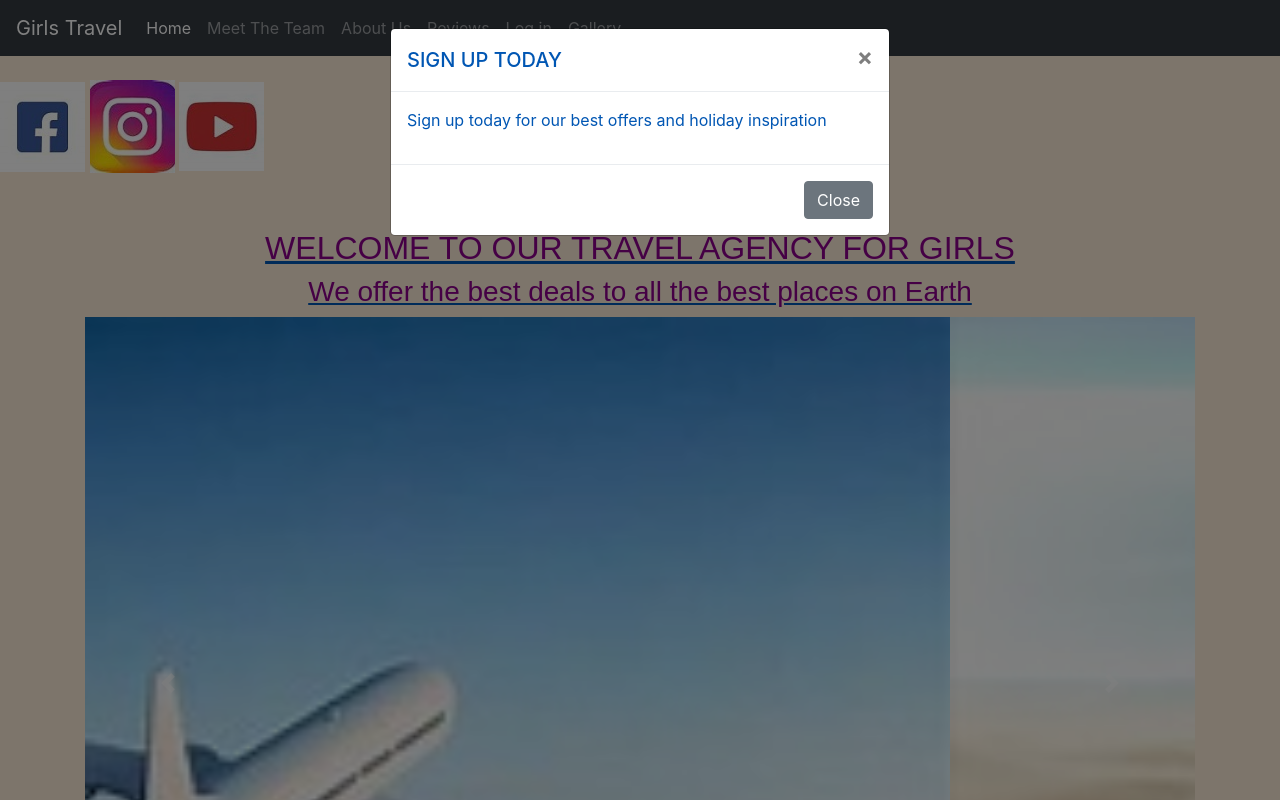
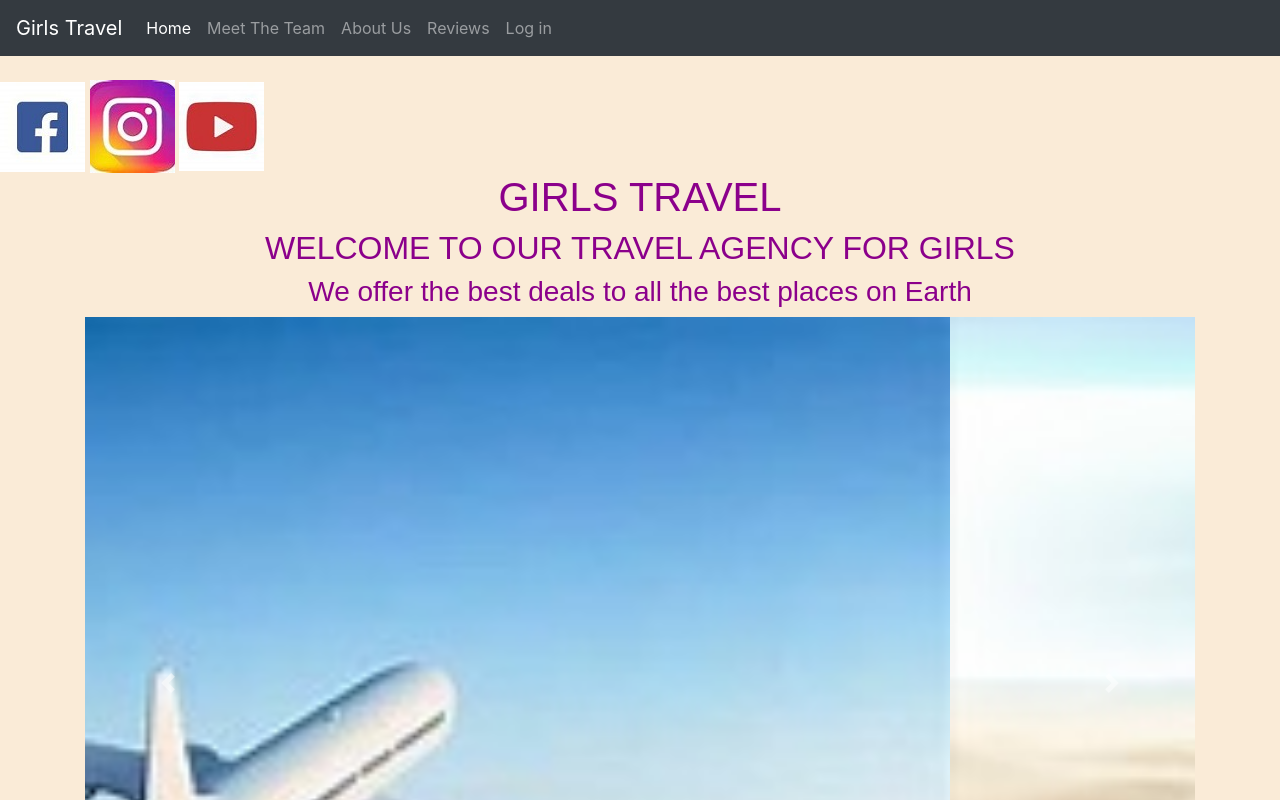
Before and after one commit to KerryMc1005/Group-Project, a plain HTML site: page index.html in a window 1280 px wide. Shown: the top 800 px of the page. Drawn offline with nearby package versions, Linux system fonts and the light colour scheme.

Commit message:
Update index.html

```diff
--- a/index.html
+++ b/index.html
@@ -1,23 +1,27 @@
 <html>
 <head>
 
-  <a href="http://facebook.com"><img src="images/facebook.jpg"> </img></a>
-  <a href="https://www.instagram.com"><img src="images/instagram.jpg"> </img>
-  <a href="https://www.youtube.com/?gl=GB&hl=en-GB"><img src="images/youtube.jpg"> </img>
+  <img src="images/facebook.jpg"> </img>
+  <img src="images/instagram.jpg"> </img>
+  <img src="images/youtube.jpg"> </img>
 
   <h1 class="starter-template"> GIRLS TRAVEL </h1>
   <link rel="stylesheet"
   href="https://stackpath.bootstrapcdn.com/bootstrap/4.1.3/css/bootstrap.min.css"
   crossorigin="anonymous">
+
+
   <script src="https://code.jquery.com/jquery-3.3.1.slim.min.js" integrity="sha384-q8i/X+965DzO0rT7abK41JStQIAqVgRVzpbzo5smXKp4YfRvH+8abtTE1Pi6jizo" crossorigin="anonymous"></script>
   <script src="https://cdnjs.cloudflare.com/ajax/libs/popper.js/1.14.3/umd/popper.min.js" integrity="sha384-ZMP7rVo3mIykV+2+9J3UJ46jBk0WLaUAdn689aCwoqbBJiSnjAK/l8WvCWPIPm49" crossorigin="anonymous"></script>
   <script src="https://stackpath.bootstrapcdn.com/bootstrap/4.1.3/js/bootstrap.min.js" integrity="sha384-ChfqqxuZUCnJSK3+MXmPNIyE6ZbWh2IMqE241rYiqJxyMiZ6OW/JmZQ5stwEULTy" crossorigin="anonymous"></script>
+
+
   <link href="css/style.css" rel="stylesheet">
 </head>
 
 <body>
 
-  <div class="modal" tabindex="-1" role="dialog" id="signUpToday">
+  <div class="modal" tabindex="-1" role="dialog">
     <div class="modal-dialog" role="document">
       <div class="modal-content">
         <div class="modal-header">
@@ -31,6 +35,7 @@
         </div>
         <div class="modal-footer">
           <button type="button" class="btn btn-secondary" data-dismiss="modal">Close</button>
+          <button type="button" class="btn btn-primary">Save changes</button>
         </div>
       </div>
     </div>
@@ -59,10 +64,7 @@
           <a class="nav-link" href="reviews.html">Reviews</a>
         </li>
         <li class="nav-item">
-          <a class="nav-link" href="login2.html">Log in</a>
-        </li>
-        <li class="nav-item">
-          <a class="nav-link" href="Gallery.html">Gallery</a>
+          <a class="nav-link" href="Log-in.html">Log in</a>
         </li>
       </ul>
     </div>
@@ -268,11 +270,3 @@ London is the capital of and largest city in England and the United Kingdom, wit
       </div>
     </div>
   </div>
-
-  <script type="text/javascript">
-    $(window).on('load',function(){
-        $('#signUpToday').modal('show');
-    });
-</script>
-</body>
-</html>
```
